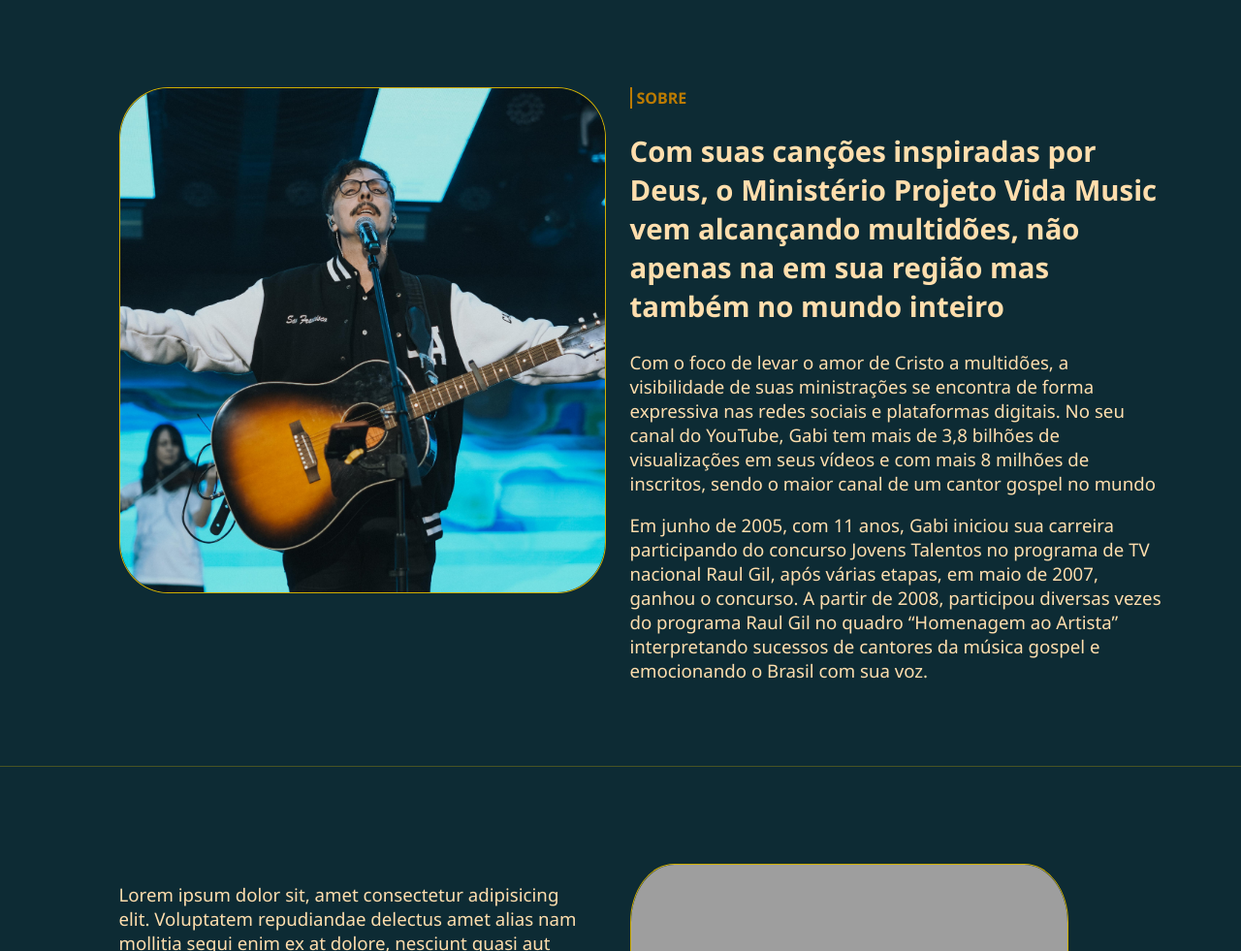
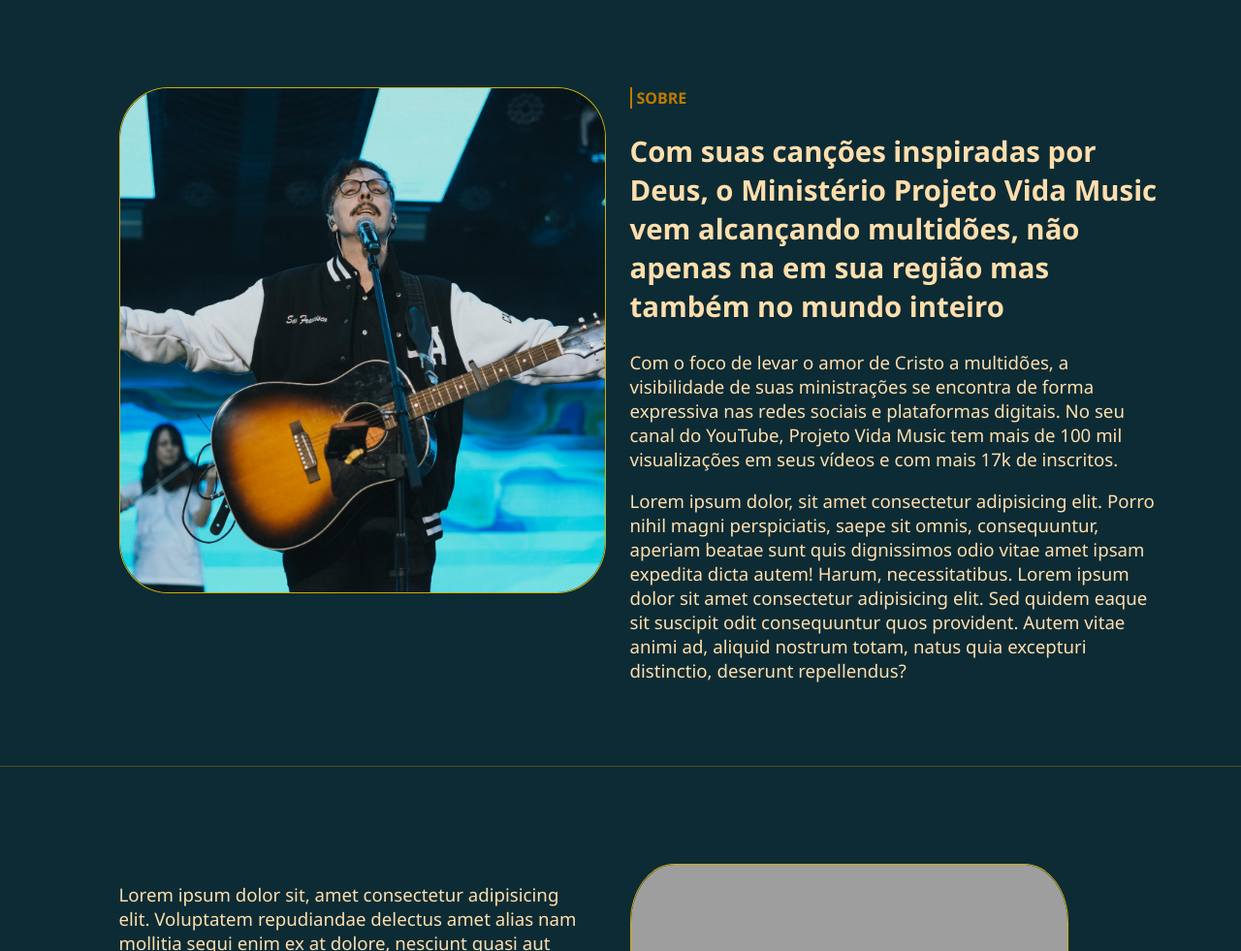
Before and after one commit to devpedrosilvafish/site-de-estudo-pvm, a plain HTML site: page sobre_discografia.html in a window 1280 px wide. Shown: the part 119-1100 px from the top of the page at 97% size. Drawn offline with Linux system fonts and the light colour scheme; grey boxes are pictures that could not be loaded.

Commit message:
Update sobre_discografia.html

```diff
--- a/sobre_discografia.html
+++ b/sobre_discografia.html
@@ -35,8 +35,8 @@
             <div id="textosobre1">
                 <h4 class="titulosobre">SOBRE</h4>
                 <h2 class="subtit">Com suas canções inspiradas por Deus, o Ministério Projeto Vida Music vem alcançando multidões, não apenas na em sua região mas também no mundo inteiro</h2>
-                <p class="texto">Com o foco de levar o amor de Cristo a multidões, a visibilidade de suas ministrações se encontra de forma expressiva nas redes sociais e plataformas digitais. No seu canal do YouTube, Gabi tem mais de 3,8 bilhões de visualizações em seus vídeos e com mais 8 milhões de inscritos, sendo o maior canal de um cantor gospel no mundo</p>
-                <p class="texto">Em junho de 2005, com 11 anos, Gabi iniciou sua carreira participando do concurso Jovens Talentos no programa de TV nacional Raul Gil, após várias etapas, em maio de 2007, ganhou o concurso. A partir de 2008, participou diversas vezes do programa Raul Gil no quadro “Homenagem ao Artista” interpretando sucessos de cantores da música gospel e emocionando o Brasil com sua voz.</p>
+                <p class="texto">Com o foco de levar o amor de Cristo a multidões, a visibilidade de suas ministrações se encontra de forma expressiva nas redes sociais e plataformas digitais. No seu canal do YouTube, Projeto Vida Music tem mais de 100 mil visualizações em seus vídeos e com mais 17k  de inscritos.</p>
+                <p class="texto">Lorem ipsum dolor, sit amet consectetur adipisicing elit. Porro nihil magni perspiciatis, saepe sit omnis, consequuntur, aperiam beatae sunt quis dignissimos odio vitae amet ipsam expedita dicta autem! Harum, necessitatibus. Lorem ipsum dolor sit amet consectetur adipisicing elit. Sed quidem eaque sit suscipit odit consequuntur quos provident. Autem vitae animi ad, aliquid nostrum totam, natus quia excepturi distinctio, deserunt repellendus?</p>
             </div>
         </div>
 
```
